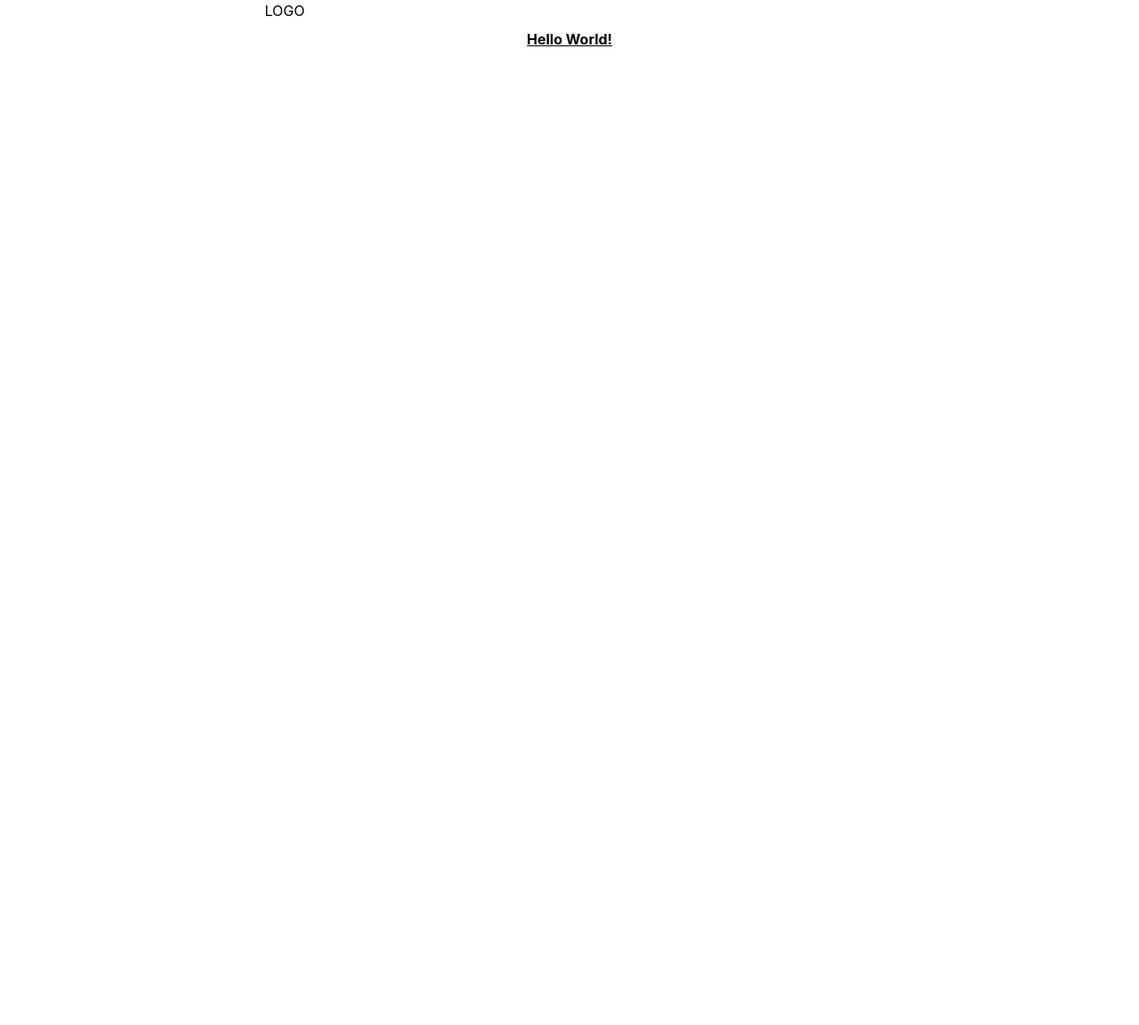
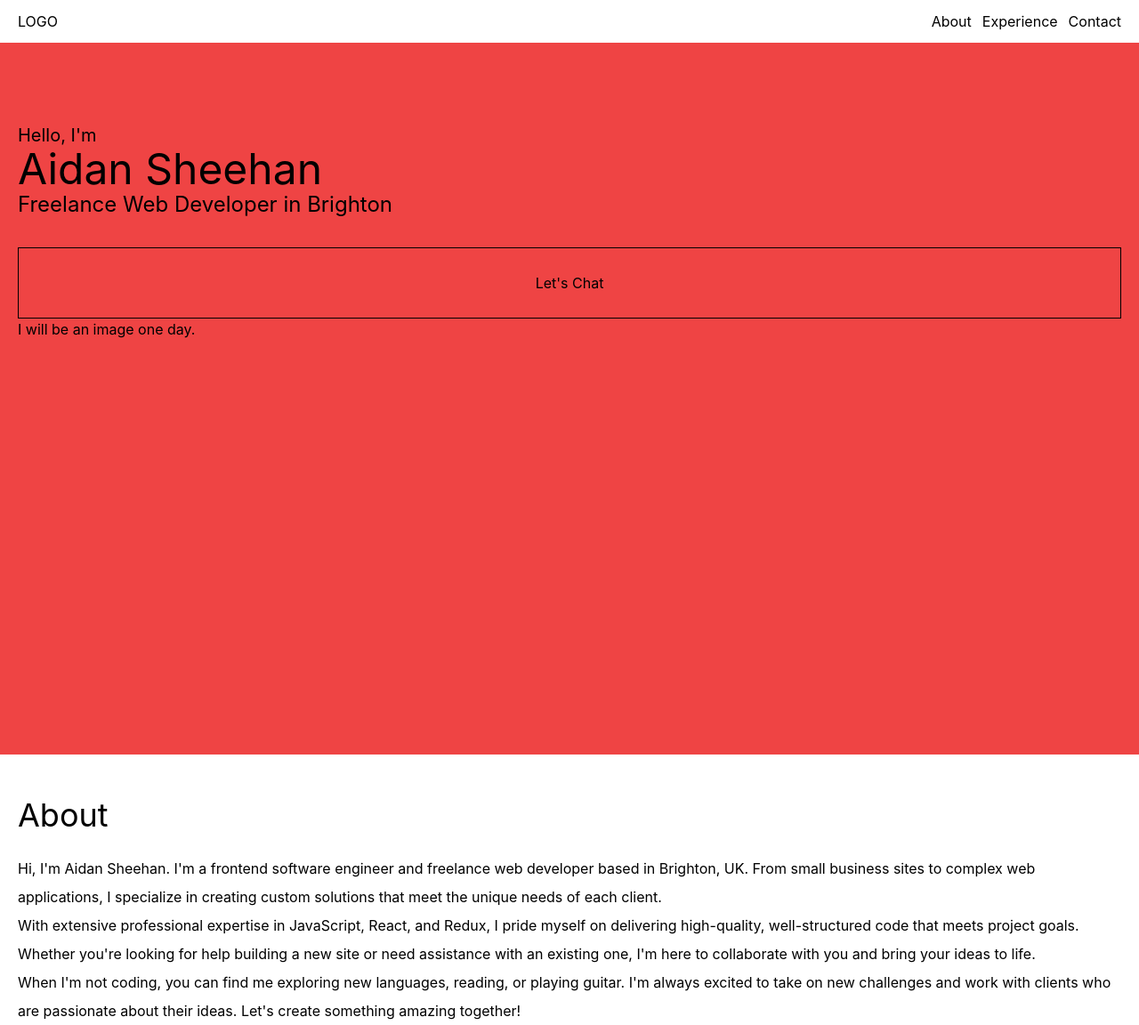
Before and after one commit to aidansheehan/portfolio, a React (Create React App) app: page / in a window 1280 px wide. Shown: the whole page at 89% size. Before the commit the page ends 800 px from the top, so only its background shows below. Built offline with nearby package versions, Linux system fonts and the light colour scheme; the HTML template or start-up script is replaced by a standard one.

Commit message:
setup about section, draft background color for intro

```diff
--- a/src/App.css
+++ b/src/App.css
@@ -1,3 +1,3 @@
 .App {
-  text-align: center;
+
 }
--- a/src/App.js
+++ b/src/App.js
@@ -1,14 +1,15 @@
 import './App.css';
+import AboutComponent from './components/about';
 import HeaderComponent from './components/header';
+import IntroductionComponent from './components/introduction';
 
 function App() {
   return (
     <div className="App">
+
       <HeaderComponent />
-
-      <h1 className='text-3x1 font-bold underline'>
-        Hello World!
-      </h1>
+      <IntroductionComponent />
+      <AboutComponent />
 
     </div>
   );
--- /dev/null
+++ b/src/components/about.jsx
@@ -0,0 +1,33 @@
+/**
+ * About Component
+ */
+const AboutComponent = () => {
+
+    return (
+        <div id='about' className='px-5'>
+
+            <div className='pt-12 pb-6 text-4xl'>
+                <h2>About</h2>
+            </div>
+
+            <p className='leading-loose'>
+                Hi, I'm Aidan Sheehan. I'm a frontend software engineer and freelance web developer based in Brighton, UK.
+                From small business sites to complex web applications, I specialize in creating custom solutions that meet the unique needs of each client.
+            </p>
+
+            <p className='leading-loose'>
+                With extensive professional expertise in JavaScript, React, and Redux, I pride myself on delivering high-quality, well-structured code that meets project goals.
+                Whether you're looking for help building a new site or need assistance with an existing one, I'm here to collaborate with you and bring your ideas to life.
+            </p>
+
+            <p className='leading-loose'>
+            When I'm not coding, you can find me exploring new languages, reading, or playing guitar.
+            I'm always excited to take on new challenges and work with clients who are passionate about their ideas.
+            Let's create something amazing together!
+            </p>
+
+        </div>
+    )
+}
+
+export default AboutComponent;
--- /dev/null
+++ b/src/components/cta.jsx
@@ -0,0 +1,13 @@
+/**
+ * Call to action component
+ */
+const CTAComponent = () => {
+
+    return (
+        <button className='border border-black h-20 mt-8' >
+            Let's Chat
+        </button>
+    )
+}
+
+export default CTAComponent;
--- a/src/components/header.jsx
+++ b/src/components/header.jsx
@@ -1,28 +1,35 @@
+import { useState } from 'react';
 
 /**
  * Header component
  */
 const HeaderComponent = () => {
 
+    //Whether menu expanded
+    const [ menuExpanded, setMenuExpanded ] = useState(false);
+
+    //Toggle menu expanded
+    const toggleMenuExpanded = () => setMenuExpanded(!menuExpanded);
+
     return (
-        <header className='grid grid-cols-2 h-8 justify-center align-middle' >
+        <header className='grid grid-cols-2 h-12 items-center' >
 
-            <div>
+            <div className='pl-5'>
                 LOGO
             </div>
 
-            <section className='flex lg:hidden justify-end' >
+            <section className='flex md:hidden justify-end' >
 
-                <div className='space-y-2 pr-5' >
+                <button className='space-y-2 pr-5' onClick={toggleMenuExpanded} >
                     <span className="block h-0.5 w-8 animate-pulse bg-gray-600"></span>
                     <span className="block h-0.5 w-8 animate-pulse bg-gray-600"></span>
                     <span className="block h-0.5 w-8 animate-pulse bg-gray-600"></span>
-                </div>
+                </button>
 
-                <div className='absolute top-8' >
+                <div className={`absolute top-12 w-full z-10 h-full bg-white ${menuExpanded ? 'block' : 'hidden'}`} >
                     <ul className="flex flex-col items-center justify-between" >
                         <li>
-                            <a href='#'>About</a>
+                            <a href='#about'>About</a>
                         </li>
                         <li>
                             <a href='#'>Experience</a>
@@ -37,7 +44,7 @@ const HeaderComponent = () => {
             </section>
 
 
-            <div className='flex justify-end gap-3 pr-5 hidden' >
+            <div className='justify-end gap-3 pr-5 hidden md:flex' >
                 <a href='#'>
                     About
                 </a>
--- /dev/null
+++ b/src/components/introduction.jsx
@@ -0,0 +1,23 @@
+import CTAComponent from './cta';
+
+/**
+ * Introduction component
+ */
+const IntroductionComponent = () => {
+
+    return (
+        <div className='h-screen bg-red-500'>
+            <section className='px-5 h-full flex flex-col justify-center content-center'>
+                <p className='text-xl'>Hello, I'm</p>
+                <h2 className='text-5xl' >Aidan Sheehan</h2>
+                <h1 className='text-2xl' >Freelance Web Developer in Brighton</h1>
+                <CTAComponent />
+                <div className='h-1/2'>
+                    I will be an image one day.
+                </div>
+            </section>
+        </div>
+    )
+}
+
+export default IntroductionComponent;
```
